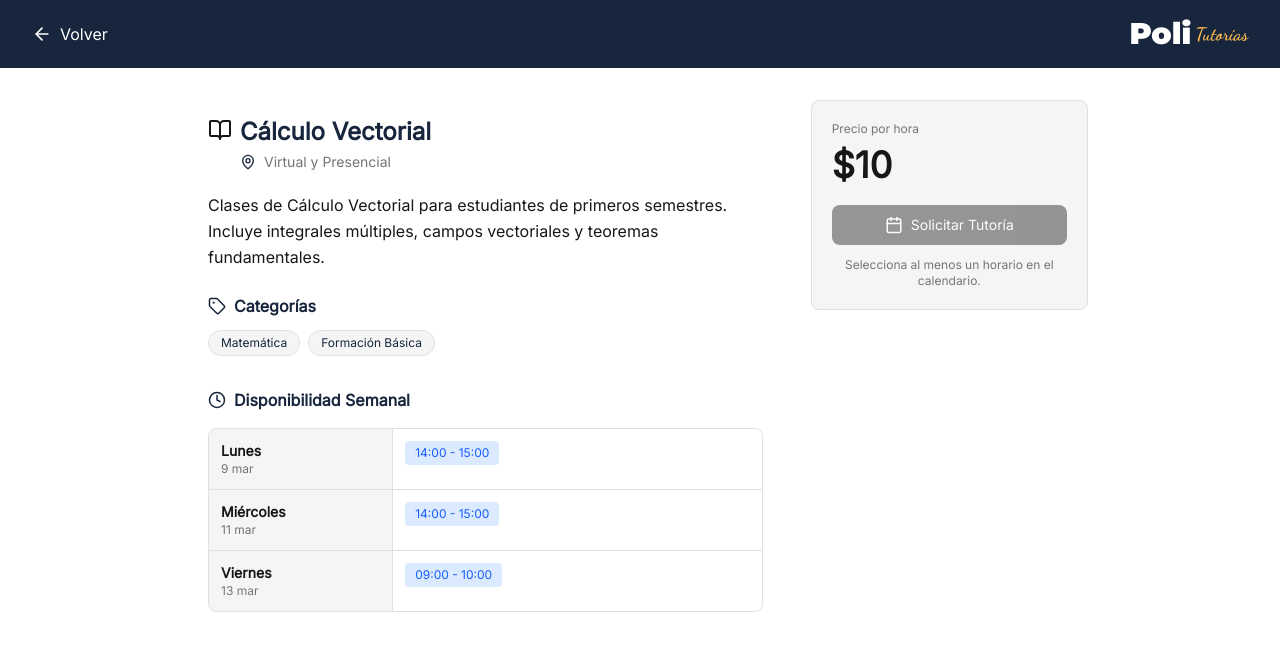
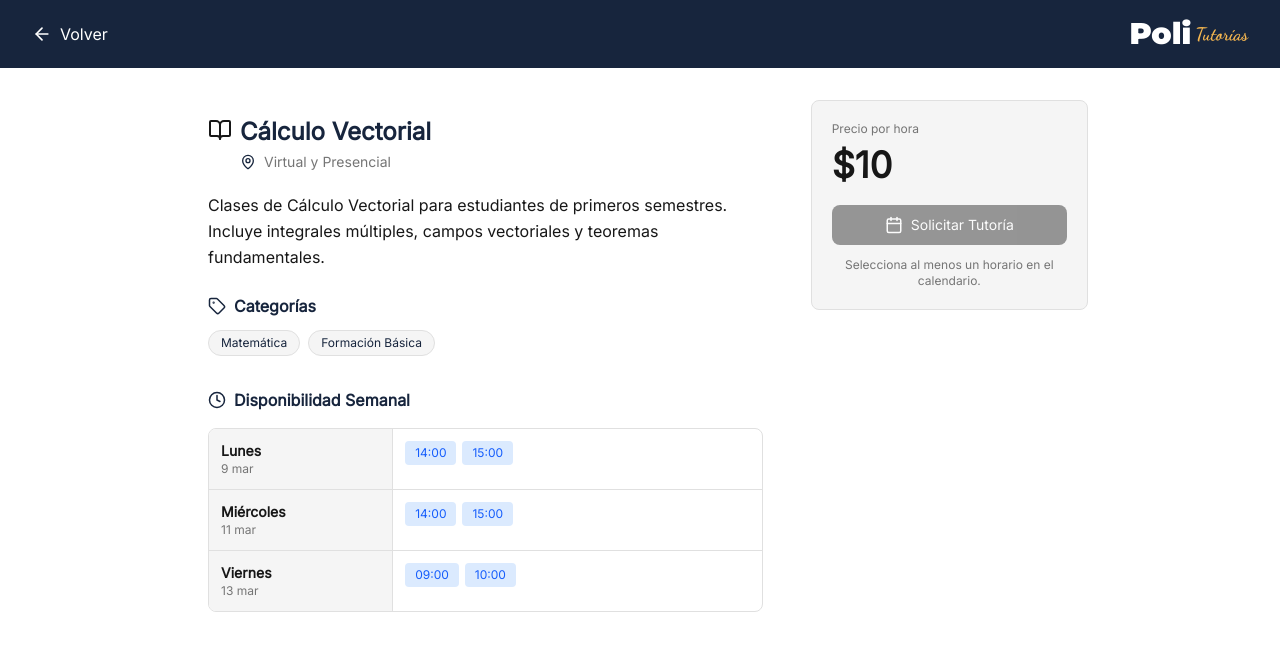
Before and after one commit to PoliTutorias/politutorias-frontend, a Next.js app: page /ofertas/1 in a window 1280 px wide. Shown: the top 650 px of the page. Built offline with nearby package versions, Linux system fonts and the light colour scheme.

Commit message:
HU32 data: separar horarios en tiempos individuales

```diff
--- a/src/seed/OfferDetailsSeedData.ts
+++ b/src/seed/OfferDetailsSeedData.ts
@@ -16,15 +16,27 @@ export const offerDetailsSeed: DetallesOfertaDto = {
   availability: [
     {
       day: 'Lunes',
-      time: '14:00 - 15:00',
+      time: '14:00',
+    },
+    {
+      day: 'Lunes',
+      time: '15:00',
     },
     {
       day: 'Miércoles',
-      time: '14:00 - 15:00',
+      time: '14:00',
+    },
+    {
+      day: 'Miércoles',
+      time: '15:00',
     },
     {
       day: 'Viernes',
-      time: '09:00 - 10:00',
+      time: '09:00',
+    },
+    {
+      day: 'Viernes',
+      time: '10:00',
     },
   ],
   pricePerHour: 10,
```
